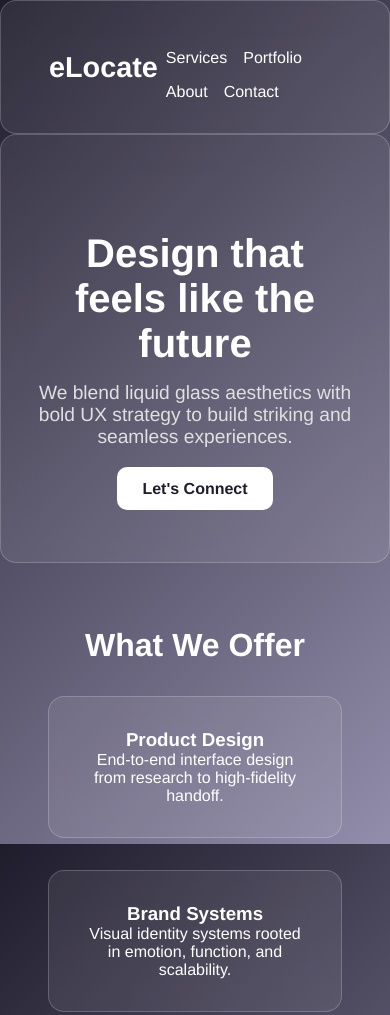
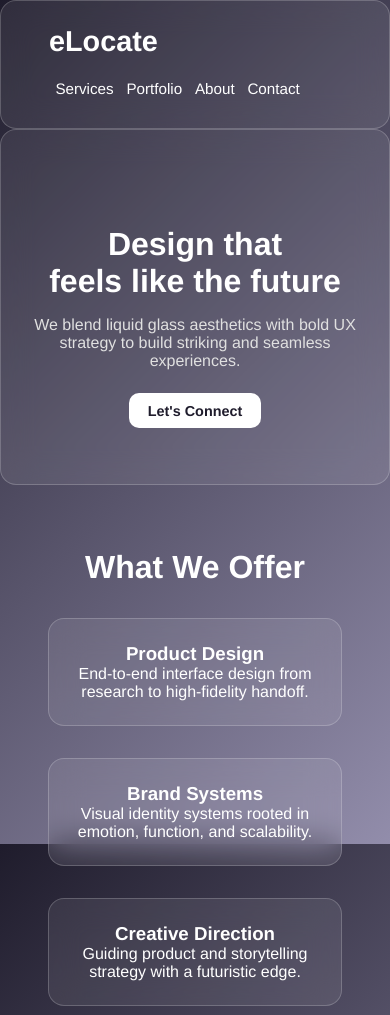
Before and after one commit to ElijahPotapenko/elijahpotapenko.github.io, a plain HTML site: page index.html in a window 390 px wide. Shown: the top 1015 px of the page. Drawn offline with Linux system fonts and the light colour scheme.

Commit message:
adaptive

```diff
--- a/index.html
+++ b/index.html
@@ -3,7 +3,7 @@
 <html lang="en">
 <head>
     <meta charset="UTF-8">
-    <title>eLocate Studio — Future-Facing Design</title>
+    <title>eLocate Studio — Responsive Cuberto Style</title>
     <meta name="viewport" content="width=device-width, initial-scale=1.0">
     <link rel="stylesheet" href="styles.css">
 </head>
--- a/styles.css
+++ b/styles.css
@@ -133,3 +133,35 @@ a {
         margin: 0.5rem;
     }
 }
+
+
+/* Дополнительная адаптивность */
+@media (max-width: 1024px) {
+    .hero h1 {
+        font-size: 2.75rem;
+    }
+    .hero p {
+        font-size: 1rem;
+    }
+    .service, .project {
+        padding: 1.5rem;
+    }
+}
+
+@media (max-width: 480px) {
+    .hero h1 {
+        font-size: 2rem;
+    }
+    .cta-button {
+        font-size: 0.9rem;
+        padding: 0.6rem 1.2rem;
+    }
+    .nav-links a {
+        margin: 0.4rem;
+        font-size: 0.95rem;
+    }
+    .site-header {
+        flex-direction: column;
+        align-items: flex-start;
+    }
+}
```
